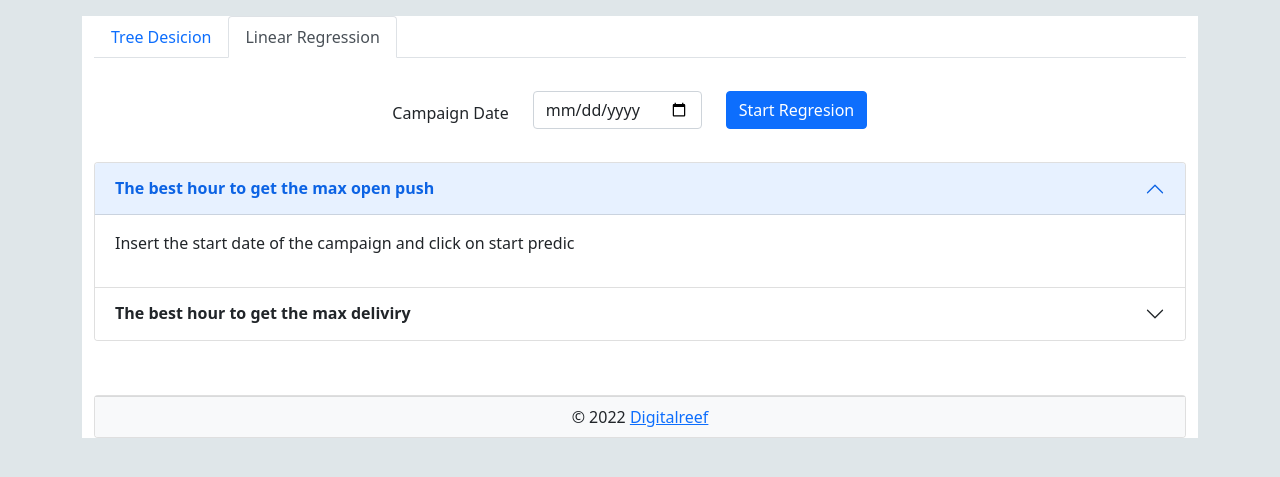
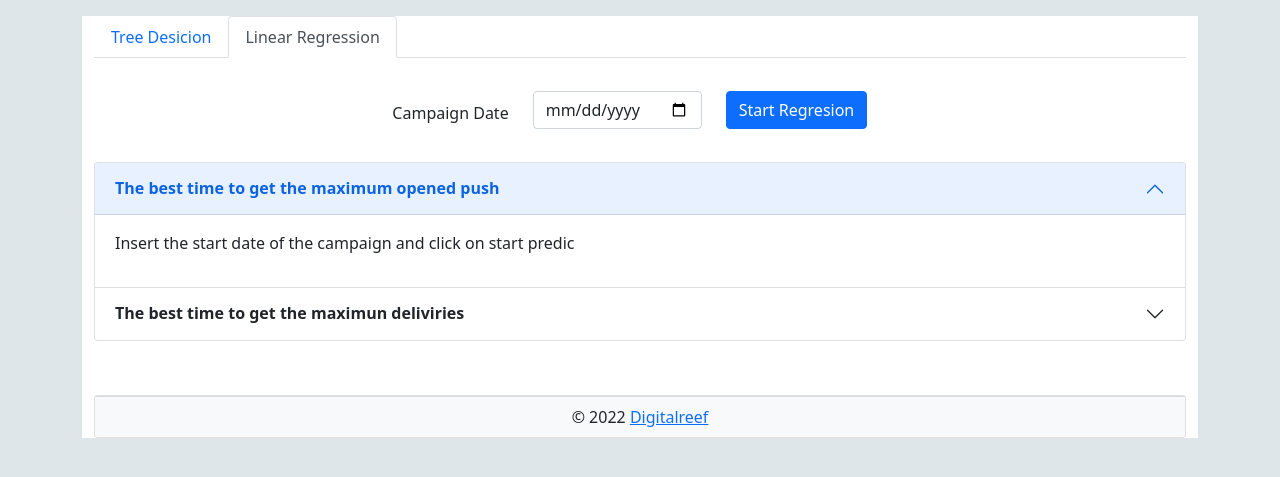
Before and after one commit to mmendoza1490/make_desicion, a FastAPI app: page / in a window 1280 px wide, after a click on "Linear Regression". Shown: the part 225-702 px from the top of the page. Run offline with FastAPI, Linux system fonts and the light colour scheme.

Commit message:
refactor: improvements in dialogs

```diff
--- a/static/main.js
+++ b/static/main.js
@@ -79,7 +79,7 @@ function by_open(startDate)
         document.getElementById("dashboardOpen").innerHTML="";
         if(!data.error)
         {
-            dasboard_linear("dashboardOpen", data.data,"Open_Push","Predict by open push");
+            dasboard_linear("dashboardOpen", data.data,"Open_Push","Forecast by opened push");
             const h4 = document.createElement("h4");
             h4.innerHTML = "The best hour is at " + data.bestHour + " with a result of " + data.bestCount;
             cOpen.appendChild(h4);
@@ -87,7 +87,7 @@ function by_open(startDate)
         }
         else
         {
-            notify("Linear Regression by open push has error " + data.msg, false);
+            notify("Linear Regression by opened push has error " + data.msg, false);
             cOpen.innerHTML="this section has error...";
         }
 
@@ -108,7 +108,7 @@ function by_delivery(startDate)
 
         if(!data.error)
         {
-            dasboard_linear("dashboardDelivery", data.data,"Open_Push","Predict by open push");
+            dasboard_linear("dashboardDelivery", data.data,"Open_Push","Forecast by opened push");
             const h4 = document.createElement("h4");
             h4.innerHTML = "The best hour is at " + data.bestHour + " with a result of " + data.bestCount;
             c_delivery.appendChild(h4);
@@ -153,7 +153,7 @@ function dasboard_linear(container, data, _type, _title){
         },
         yAxis: {
             title: {
-                text: 'Count by hours',
+                text: 'Count by hour',
             },
             gridLineColor: '#f39c12'
         },
--- a/templates/home.html
+++ b/templates/home.html
@@ -129,7 +129,7 @@
                             <div class="accordion-item">
                               <h2 class="accordion-header" id="headingOne">
                                 <button class="accordion-button btn-light" type="button" data-bs-toggle="collapse" data-bs-target="#collapseOne" aria-expanded="true" aria-controls="collapseOne">
-                                    <strong>The best hour to get the max open push</strong>
+                                    <strong>The best time to get the maximum opened push</strong>
                                 </button>
                               </h2>
                               <div id="collapseOne" class="accordion-collapse collapse show" aria-labelledby="headingOne" data-bs-parent="#accordionExample">
@@ -151,7 +151,7 @@
                             <div class="accordion-item">
                               <h2 class="accordion-header" id="headingTwo">
                                 <button class="accordion-button collapsed btn-light" type="button" data-bs-toggle="collapse" data-bs-target="#collapseTwo" aria-expanded="false" aria-controls="collapseTwo">
-                                    <strong>The best hour to get the max deliviry</strong>
+                                    <strong>The best time to get the maximun deliviries</strong>
                                 </button>
                               </h2>
                               <div id="collapseTwo" class="accordion-collapse collapse" aria-labelledby="headingTwo" data-bs-parent="#accordionExample">
```
Also changed, not shown: 1 other file.
